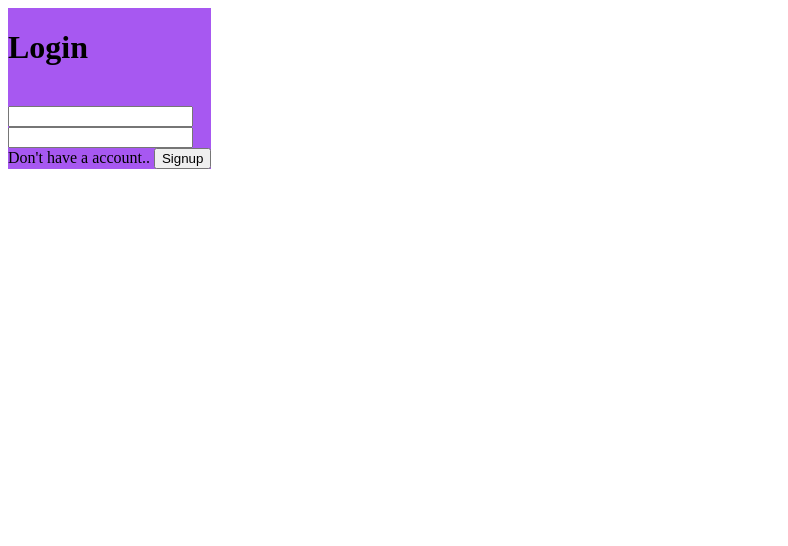
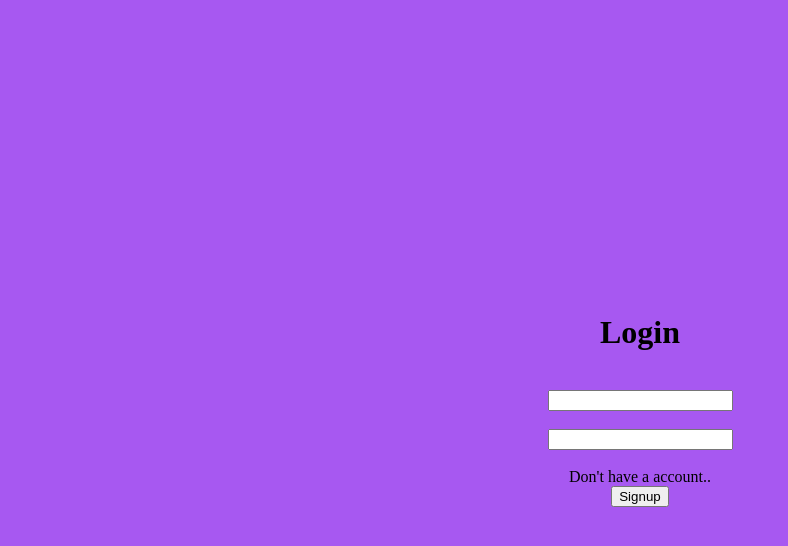
Before and after one commit to Koushik579/Jquary, a plain HTML site: page index.html in a window 1280 px wide. Shown: the whole page, without its empty margins (0-788 px from the left). Drawn offline with Linux system fonts and the light colour scheme.

Commit message:
css modefied

```diff
--- a/style.css
+++ b/style.css
@@ -1,8 +1,22 @@
+html,
+body {
+  height: 100%;
+  margin: 0;
+}
 #maincont {
   display: flex;
+  width: 100%;
+  height: 100vh;
+}
+#signup,
+#login {
+  height: 100%;
+  width: 100%;
+  display: flex;
+  align-content: center;
+  justify-content: center;
   align-items: center;
-  align-content: center;
-  justify-content: left;
+  flex-direction: column;
 }
 #signup {
   background-color: rgb(80, 138, 246);
```
